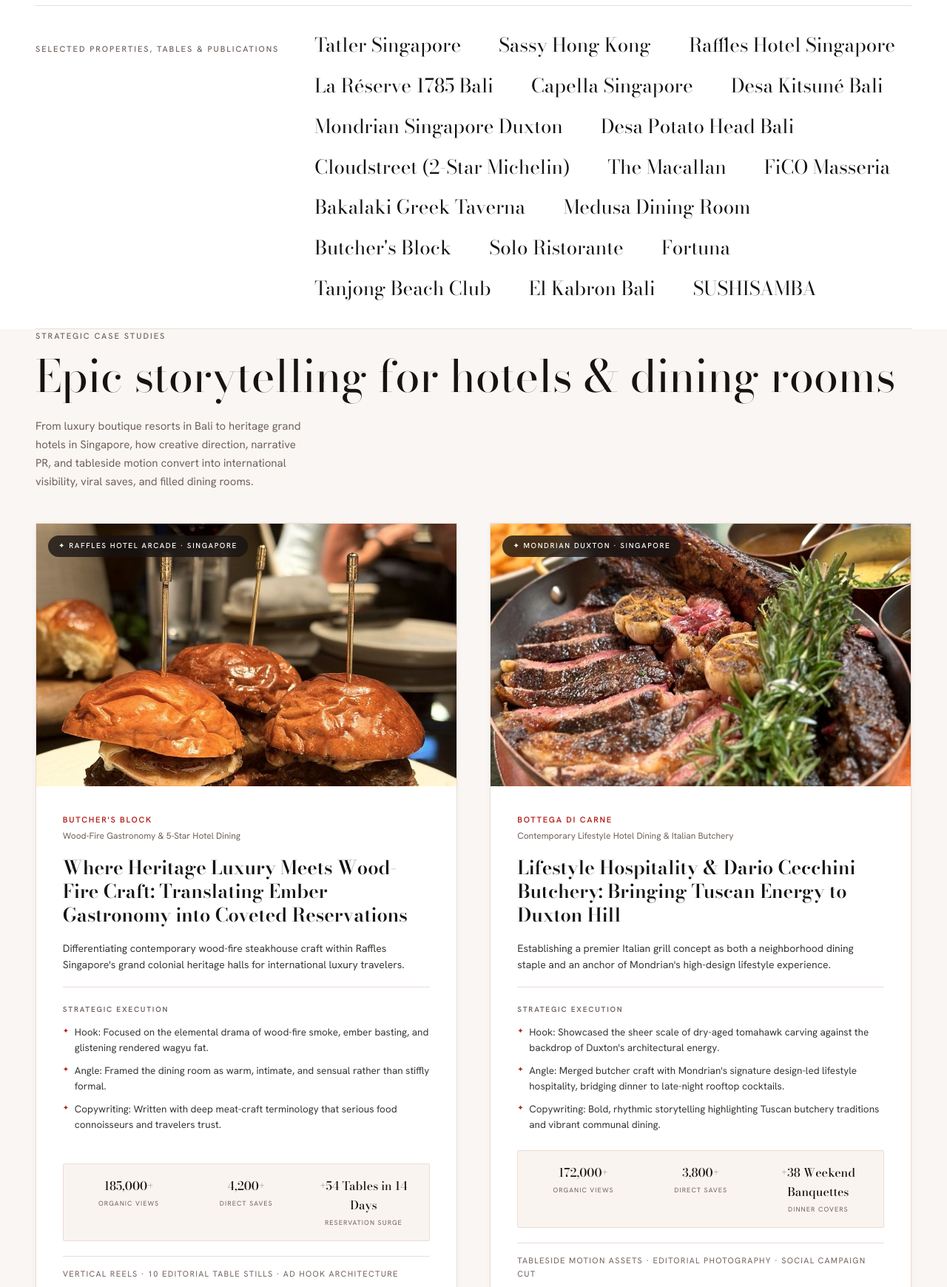
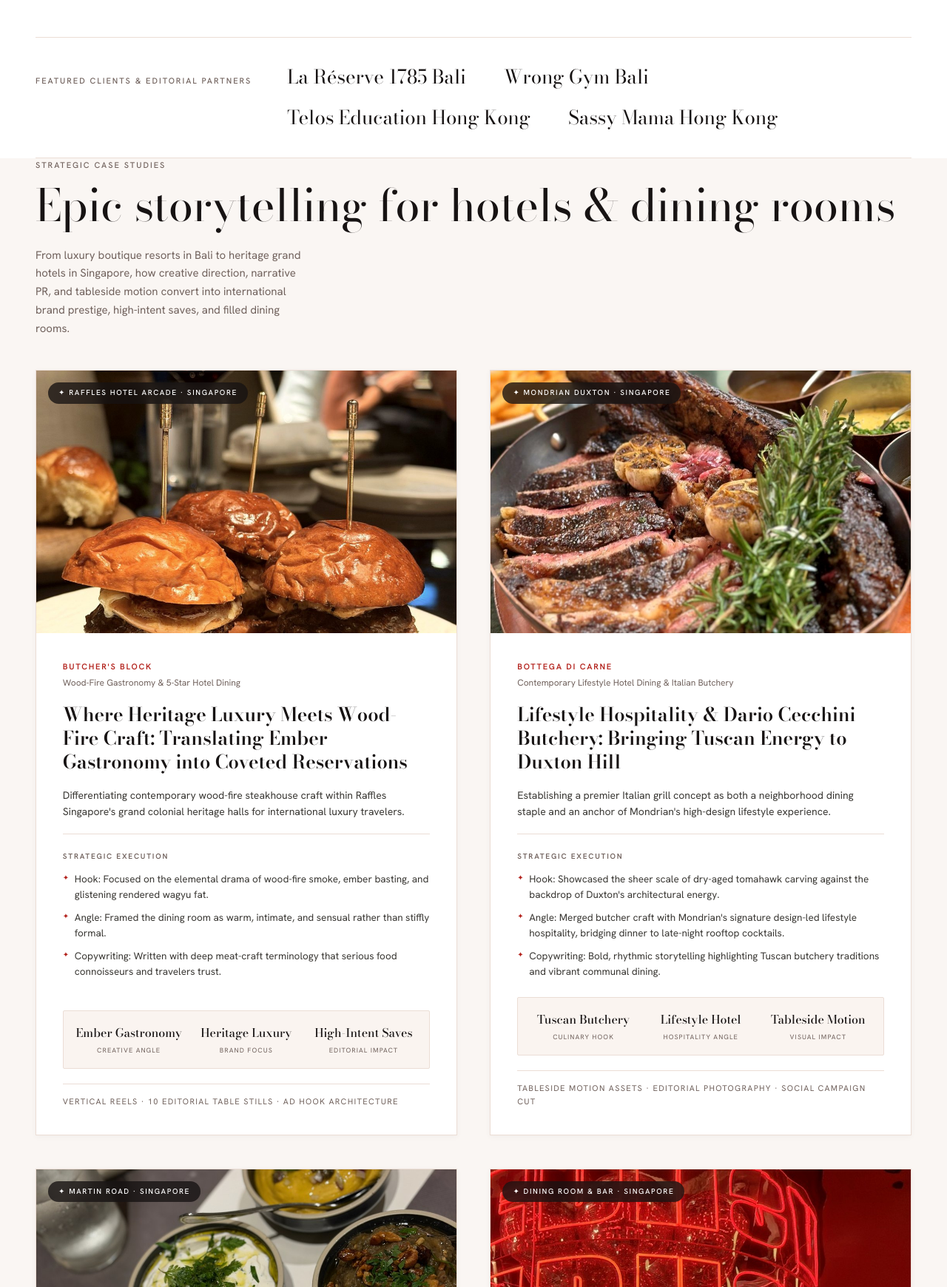
Before and after one commit to tranjanina/portfolio, a plain HTML site: page index.html in a window 1280 px wide. Shown: the part 1060-2800 px from the top of the page at 74% size. Drawn offline with nearby package versions, Linux system fonts and the light colour scheme.

Commit message:
Update real social media links, authentic career history, verified client list, and qualitative case study metrics

```diff
--- a/index.html
+++ b/index.html
@@ -53,8 +53,8 @@
         <div class="meta-badges">
           <span><strong>Locations:</strong> Singapore · Bali · Hong Kong</span>
           <span><strong>Degree:</strong> BA in Academic &amp; Creative Writing (with Concentration in Poetry &amp; Analysis)</span>
-          <span><strong>Editorial:</strong> Tatler Singapore · Sassy Hong Kong</span>
-          <span><strong>Focus:</strong> Full-time hospitality storytelling practice from 2027</span>
+          <span><strong>Background:</strong> 6 Years Head of English &amp; Admissions Coach (HK) · Copywriting &amp; Hospitality Direction</span>
+          <span><strong>Clients &amp; Features:</strong> La Réserve 1785 Bali · Wrong Gym Bali · Telos Education · Sassy Mama HK</span>
         </div>
 
         <div class="cta-group">
@@ -78,27 +78,12 @@
 
     <!-- Selected Properties, Tables & Editorial Features Ticker -->
     <div class="clients-section">
-      <p class="label">Selected Properties, Tables &amp; Publications</p>
+      <p class="label">Featured Clients &amp; Editorial Partners</p>
       <ul class="clients-list">
-        <li>Tatler Singapore</li>
-        <li>Sassy Hong Kong</li>
-        <li>Raffles Hotel Singapore</li>
         <li>La Réserve 1785 Bali</li>
-        <li>Capella Singapore</li>
-        <li>Desa Kitsuné Bali</li>
-        <li>Mondrian Singapore Duxton</li>
-        <li>Desa Potato Head Bali</li>
-        <li>Cloudstreet (2-Star Michelin)</li>
-        <li>The Macallan</li>
-        <li>FiCO Masseria</li>
-        <li>Bakalaki Greek Taverna</li>
-        <li>Medusa Dining Room</li>
-        <li>Butcher's Block</li>
-        <li>Solo Ristorante</li>
-        <li>Fortuna</li>
-        <li>Tanjong Beach Club</li>
-        <li>El Kabron Bali</li>
-        <li>SUSHISAMBA</li>
+        <li>Wrong Gym Bali</li>
+        <li>Telos Education Hong Kong</li>
+        <li>Sassy Mama Hong Kong</li>
       </ul>
     </div>
   </div>
@@ -111,7 +96,7 @@
           <p class="label">Strategic Case Studies</p>
           <h2>Epic storytelling for hotels &amp; dining rooms</h2>
         </div>
-        <p class="head-desc">From luxury boutique resorts in Bali to heritage grand hotels in Singapore, how creative direction, narrative PR, and tableside motion convert into international visibility, viral saves, and filled dining rooms.</p>
+        <p class="head-desc">From luxury boutique resorts in Bali to heritage grand hotels in Singapore, how creative direction, narrative PR, and tableside motion convert into international brand prestige, high-intent saves, and filled dining rooms.</p>
       </div>
 
       <div class="case-studies-grid" id="caseStudiesGrid">
@@ -196,9 +181,9 @@
         <h2>A poet's ear. An analyst's eye. <em>Always hungry.</em></h2>
       </div>
       <div class="copy">
-        <p>I've lived in Hong Kong, Bali, and Singapore and eaten my way through all three with an obsession for what makes a meal linger in memory. My foundation is a degree in Academic and Creative Writing with a concentration in Poetry and Analysis—giving me both the lyricist's ear for emotional truth and the analyst's rigor for critical structure. Before founding my own practice, I spent years in corporate brand strategy, brand development, and press kit building, bridging creative passion with commercial clarity.</p>
-        <p>My food photography and writing craft developed through real newsrooms and cultural titles: capturing vibrant restaurant features and on-location culinary photo stories for <strong>Sassy Hong Kong</strong>, authoring editorial press releases and features for <strong>Tatler Singapore</strong> (including high-profile launches like Wrong Gym), and architecting comprehensive press kits that food and lifestyle editors actually open. I know how editors think, how dining rooms fill, and what kind of voice commands authority in an era of generic promotional fluff.</p>
-        <p>I don't approach hospitality as cookie-cutter influencer marketing; I treat it as cultural, sensory, and emotional storytelling. I shoot the way I write my essays—looking for the small, unforgettable moments: the crackle of wood-fire crust, the chill on the champagne coupe, the afternoon light across a private pool villa, and the quiet conversation over a shared mezze platter. From 2027, this storytelling practice is my full-time life's work.</p>
+        <p>I've lived in Hong Kong, Bali, and Singapore, immersed in the food, hotels, and cultural textures of all three. My literary foundation is a degree in Academic and Creative Writing with a concentration in Poetry and Analysis—giving me both a lyricist's ear for emotional cadence and an analyst's eye for rigorous narrative structure.</p>
+        <p>Before stepping into copywriting and hospitality creative direction two years ago, I spent six years in Hong Kong as <strong>Head of English</strong> and an <strong>admissions coach</strong> for overseas college and university applications, including at <strong>Telos Education Hong Kong</strong>. That career demanded crafting authentic, high-stakes personal narratives that stood out to the world's most selective institutions—a storytelling rigor that now directly powers how I position luxury dining rooms and boutique properties.</p>
+        <p>Today, my practice bridges culinary photography, brand development, and editorial press releases: creating lifestyle features for <strong>Sassy Mama Hong Kong</strong>, architecting launch releases for <strong>Wrong Gym Bali</strong> (featured in <em>Tatler Singapore</em>), and directing visual stories for luxury stays like <strong>La Réserve 1785 Bali</strong>. I don't treat hospitality as generic promotional content; I treat it as cultural, sensory, and emotional storytelling that fills dining rooms and builds lasting prestige.</p>
 
         <div class="facts">
           <div>
@@ -206,12 +191,12 @@
             <span>Concentration in Poetry &amp; Analysis</span>
           </div>
           <div>
-            <b>Press Pedigree</b>
-            <span>Tatler Singapore · Sassy Hong Kong</span>
+            <b>6 Years in HK</b>
+            <span>Head of English &amp; Admissions Coach</span>
           </div>
           <div>
-            <b>Brand Strategy</b>
-            <span>Press kit building &amp; brand development</span>
+            <b>Copywriting &amp; PR</b>
+            <span>2 Years Hospitality Direction</span>
           </div>
         </div>
       </div>
@@ -888,9 +873,8 @@
         <p class="copied-status" id="copyEmailStatus" aria-live="polite"></p>
 
         <div class="social-links">
-          <a class="tlink soft" href="https://janinatran.substack.com" target="_blank" rel="noopener">Substack</a>
-          <a class="tlink soft" href="https://www.instagram.com/" target="_blank" rel="noopener">Instagram</a>
-          <a class="tlink soft" href="https://www.tiktok.com/" target="_blank" rel="noopener">TikTok</a>
+          <a class="tlink soft" href="https://planetnina.substack.com/" target="_blank" rel="noopener">Planet Nina (Substack)</a>
+          <a class="tlink soft" href="https://www.instagram.com/janina.ig" target="_blank" rel="noopener">Instagram (@janina.ig)</a>
         </div>
 
         <p class="sign-off">Love, Janina.</p>
--- a/js/data.js
+++ b/js/data.js
@@ -4,95 +4,37 @@
     "title": "Hospitality PR, Culinary Creative Direction & Editorial Storytelling",
     "tagline": "Where an analyst's critical eye meets a poet's sensory ear. Telling the stories of tables worth booking and hotels worth the journey across Singapore, Bali, and Hong Kong.",
     "email": "tranjanina@gmail.com",
+    "instagram": "https://www.instagram.com/janina.ig",
+    "substack": "https://planetnina.substack.com/",
     "locations": [
       "Singapore",
       "Bali",
       "Hong Kong"
     ],
-    "experience": "Since 2017",
+    "experience": "2 Years Copywriting & Direction · 6 Years Head of English & Admissions (HK)",
     "education": "BA in Academic & Creative Writing with Concentration in Poetry & Analysis",
     "bio": [
-      "I've lived in Hong Kong, Bali, and Singapore and eaten my way through all three with an obsession for what makes a meal linger in memory. My foundation is a degree in Academic and Creative Writing with a concentration in Poetry and Analysis—giving me both the lyricist's ear for emotional truth and the analyst's rigor for critical structure. Before founding my own practice, I spent years in corporate brand strategy, brand development, and press kit building, bridging creative passion with commercial clarity.",
-      "My food photography and writing craft developed through real newsrooms and cultural titles: capturing vibrant restaurant features and on-location culinary photo stories for Sassy Hong Kong, authoring editorial press releases and features for Tatler Singapore (including high-profile launches like Wrong Gym), and architecting comprehensive press kits that food and lifestyle editors actually open. I know how editors think, how dining rooms fill, and what kind of voice commands authority in an era of generic promotional fluff.",
-      "I don't approach hospitality as cookie-cutter influencer promotion; I treat it as cultural, sensory, and emotional storytelling. I shoot the way I write my essays—looking for the small, unforgettable moments: the crackle of wood-fire crust, the chill on the champagne coupe, the afternoon light across a private pool villa, and the quiet conversation over a shared mezze platter. From 2027, this storytelling practice is my full-time life's work."
+      "I've lived in Hong Kong, Bali, and Singapore, immersed in the food, hotels, and cultural textures of all three. My literary foundation is a degree in Academic and Creative Writing with a concentration in Poetry and Analysis—giving me both a lyricist's ear for emotional cadence and an analyst's eye for rigorous narrative structure.",
+      "Before launching into copywriting and hospitality creative direction two years ago, I spent six years in Hong Kong as Head of English and an admissions coach for overseas college and university applications, including at Telos Education Hong Kong. That career required shaping authentic, compelling personal narratives that stood out to the world's most discerning selection committees—a discipline that now drives how I position luxury dining rooms and boutique hotels.",
+      "Today, my craft spans food photography, brand development, and editorial press kits: producing culinary features for Sassy Mama Hong Kong, architecting launch press releases for Wrong Gym Bali (featured in Tatler Singapore), and directing visual stories for luxury boutique stays like La Réserve 1785 Bali. I treat hospitality as cultural, sensory, and emotional storytelling—capturing the moments that linger long after the table is cleared."
     ]
   },
   "clients": [
     {
-      "name": "Tatler Singapore",
-      "note": "Press Release & Editorial Features · Wrong Gym"
+      "name": "La Réserve 1785",
+      "note": "Luxury Boutique Resort · Canggu, Bali"
     },
     {
-      "name": "Sassy Hong Kong",
-      "note": "Food Photography & Dining Columns"
+      "name": "Wrong Gym Bali",
+      "note": "Brand Development, Press Release & Media Strategy · Bali"
     },
     {
-      "name": "Raffles Hotel Singapore",
-      "note": "Butcher's Block & Heritage Courtyard"
+      "name": "Telos Education Hong Kong",
+      "note": "Head of English & University Admissions Strategy · Hong Kong"
     },
     {
-      "name": "La Réserve 1785",
-      "note": "Luxury Boutique Resort, Canggu, Bali"
-    },
-    {
-      "name": "Desa Kitsuné",
-      "note": "Canggu, Bali"
-    },
-    {
-      "name": "The Macallan",
-      "note": "Singapore"
-    },
-    {
-      "name": "Capella Singapore",
-      "note": "Sentosa Island Luxury Resort"
-    },
-    {
-      "name": "Mondrian Singapore Duxton",
-      "note": "Bottega di Carne & Rooftop"
-    },
-    {
-      "name": "FiCO Masseria",
-      "note": "East Coast, Singapore"
-    },
-    {
-      "name": "Fortuna",
-      "note": "Craig Road, Singapore"
-    },
-    {
-      "name": "Desa Potato Head Bali",
-      "note": "Seminyak, Bali"
-    },
-    {
-      "name": "Cloudstreet",
-      "note": "2-Star Michelin, Singapore"
-    },
-    {
-      "name": "Bakalaki Greek Taverna",
-      "note": "Martin Road, Singapore"
-    },
-    {
-      "name": "Medusa",
-      "note": "Dining Room & Bar, Singapore"
-    },
-    {
-      "name": "Solo Ristorante",
-      "note": "Amoy Street, Singapore"
-    },
-    {
-      "name": "Tanjong Beach Club",
-      "note": "Sentosa, Singapore"
-    },
-    {
-      "name": "El Kabron",
-      "note": "Cliffside, Uluwatu, Bali"
-    },
-    {
-      "name": "SUSHISAMBA",
-      "note": "Capital Tower, Singapore"
-    },
-    {
-      "name": "Alati Divine Greek",
-      "note": "Amoy Street, Singapore"
+      "name": "Sassy Mama Hong Kong",
+      "note": "Editorial Writing & Culinary/Lifestyle Photography · Hong Kong"
     }
   ],
   "dishes": [
@@ -772,9 +714,8 @@
       "audioTrack": "Original Tableside Audio · Dining Room Energy",
       "duration": "0:10",
       "stats": {
-        "views": "248.5K",
-        "saves": "6.8K",
-        "bookings": "+54 Tables"
+        "tag": "Tableside Motion",
+        "format": "4K Vertical · 0:10"
       },
       "scriptTimeline": [
         {
@@ -802,9 +743,8 @@
       "audioTrack": "Original Tableside Audio · Crystal Spoons & Room Chatter",
       "duration": "0:08",
       "stats": {
-        "views": "389.2K",
-        "saves": "11.4K",
-        "bookings": "+92 Tables"
+        "tag": "Macro Dessert",
+        "format": "Tableside Ritual · 0:08"
       },
       "scriptTimeline": [
         {
@@ -832,9 +772,8 @@
       "audioTrack": "Original Ambient Audio · Night Breeze & Courtyard Glow",
       "duration": "0:09",
       "stats": {
-        "views": "326.7K",
-        "saves": "9.3K",
-        "bookings": "+68 Reservations"
+        "tag": "Evening Glamour",
+        "format": "Supper Club · 0:09"
       },
       "scriptTimeline": [
         {
@@ -862,9 +801,8 @@
       "audioTrack": "Original Villa Audio · Tropical Garden Breeze",
       "duration": "0:10",
       "stats": {
-        "views": "264.1K",
-        "saves": "7.5K",
-        "bookings": "+48 Bookings"
+        "tag": "Lifestyle Dining",
+        "format": "Slow Morning · 0:10"
       },
       "scriptTimeline": [
         {
@@ -892,9 +830,8 @@
       "audioTrack": "Original Tableside Audio · Dining Room Energy",
       "duration": "0:09",
       "stats": {
-        "views": "194.2K",
-        "saves": "8.1K",
-        "bookings": "+42 Tables"
+        "tag": "Culinary Reveal",
+        "format": "Dessert Crack · 0:09"
       },
       "scriptTimeline": [
         {
@@ -928,16 +865,16 @@
       ],
       "results": [
         {
-          "label": "Organic Views",
-          "val": "185,000+"
+          "label": "Creative Angle",
+          "val": "Ember Gastronomy"
         },
         {
-          "label": "Direct Saves",
-          "val": "4,200+"
+          "label": "Brand Focus",
+          "val": "Heritage Luxury"
         },
         {
-          "label": "Reservation Surge",
-          "val": "+54 Tables in 14 Days"
+          "label": "Editorial Impact",
+          "val": "High-Intent Saves"
         }
       ],
       "deliverables": "Vertical Reels · 10 Editorial Table Stills · Ad Hook Architecture"
@@ -957,16 +894,16 @@
       ],
       "results": [
         {
-          "label": "Organic Views",
-          "val": "172,000+"
+          "label": "Culinary Hook",
+          "val": "Tuscan Butchery"
         },
         {
-          "label": "Direct Saves",
-          "val": "3,800+"
+          "label": "Hospitality Angle",
+          "val": "Lifestyle Hotel"
         },
         {
-          "label": "Dinner Covers",
-          "val": "+38 Weekend Banquettes"
+          "label": "Visual Impact",
+          "val": "Tableside Motion"
         }
       ],
       "deliverables": "Tableside Motion Assets · Editorial Photography · Social Campaign Cut"
@@ -986,16 +923,16 @@
       ],
       "results": [
         {
-          "label": "Organic Views",
-          "val": "194,000+"
+          "label": "Visual Narrative",
+          "val": "Vibrant Aegean Mezze"
         },
         {
-          "label": "Direct Saves",
-          "val": "8,100+"
+          "label": "Dining Ritual",
+          "val": "Tableside Carving"
         },
         {
-          "label": "Table Bookings",
-          "val": "+42 Covers for Seafood Evenings"
+          "label": "Editorial Impact",
+          "val": "High-Intent Bookmarks"
         }
       ],
       "deliverables": "Tableside Motion Reels · Mezze & Provenance Carousels · Long-Form Caption Strategy"
@@ -1015,16 +952,16 @@
       ],
       "results": [
         {
-          "label": "Organic Views",
-          "val": "210,000+"
+          "label": "Atmosphere",
+          "val": "Late-Night Noir"
         },
         {
-          "label": "Direct Saves",
-          "val": "4,600+"
+          "label": "Design Aesthetic",
+          "val": "Lacquer Crimson"
         },
         {
-          "label": "Supper Covers",
-          "val": "+65 Walk-ins & Tables"
+          "label": "Dining Crowd",
+          "val": "Post-9PM Supper"
         }
       ],
       "deliverables": "2 Reels · 10 Lifestyle Stills · Hook Testing for Paid Boosting"
@@ -1035,7 +972,7 @@
       "id": "essay-1",
       "title": "Seven Minutes in Heaven",
       "subtitle": "On infatuation, fresh bread, and the appetite that returns when love does.",
-      "url": "https://janinatran.substack.com/p/seven-minutes-in-heaven",
+      "url": "https://planetnina.substack.com/",
       "readTime": "4 min read",
       "excerpt": "The world looks a bit more vibrant, songs hold new meaning, and an absolute plus… everything tastes better. A bowl of cold noodles at two in the morning becomes an event. You find yourself ordering dessert you don't even like just to keep the table for another twenty minutes. Food is never just calories; it's the currency of time spent wanting someone across a candle.",
       "quote": "The world looks a bit more vibrant, songs hold new meaning, and an absolute plus… everything tastes better."
@@ -1044,7 +981,7 @@
       "id": "essay-2",
       "title": "The Gift of Forgetting",
       "subtitle": "Walking through foreign supermarkets and letting old grief stay in the past.",
-      "url": "https://janinatran.substack.com/p/the-gift-of-forgetting",
+      "url": "https://planetnina.substack.com/",
       "readTime": "5 min read",
       "excerpt": "No one can grieve forever and nobody can long forever. Eventually the palate resets. You find yourself in an unfamiliar alley in Hong Kong, smelling roast goose fat and white pepper broth, and you realize you haven't thought of their voice all afternoon. The senses are the first thing heartbreak takes, and the very first thing that heals you.",
       "quote": "No one can grieve forever and nobody can long forever."
@@ -1053,7 +990,7 @@
       "id": "essay-3",
       "title": "Late Suppers in Tanjong Pagar",
       "subtitle": "Why the best meals happen after the kitchen has started wiping down the stove.",
-      "url": "https://janinatran.substack.com/archive",
+      "url": "https://planetnina.substack.com/",
       "readTime": "3 min read",
       "excerpt": "At midnight in Singapore, the heat finally lets go of the pavement. The city exhales. You slip into a banquette with cold mineral wine and skewers that crackle under sea salt. The chefs are pouring themselves a beer at the corner of the bar. It is the only hour when dining feels entirely honest, stripped of performance and full of appetite.",
       "quote": "It is the only hour when dining feels entirely honest, stripped of performance and full of appetite."
--- a/js/reel-player.js
+++ b/js/reel-player.js
@@ -75,8 +75,8 @@
           <span class="reel-tab-title">${reel.title}</span>
         </div>
         <div class="reel-tab-metrics">
-          <span class="reel-tab-views">${reel.stats.views}</span>
-          <span class="reel-tab-saves">${reel.stats.saves} saves</span>
+          <span class="reel-tab-views">${reel.stats.tag || reel.duration}</span>
+          <span class="reel-tab-saves">${reel.stats.format || '4K Vertical'}</span>
         </div>
       `;
 
```
